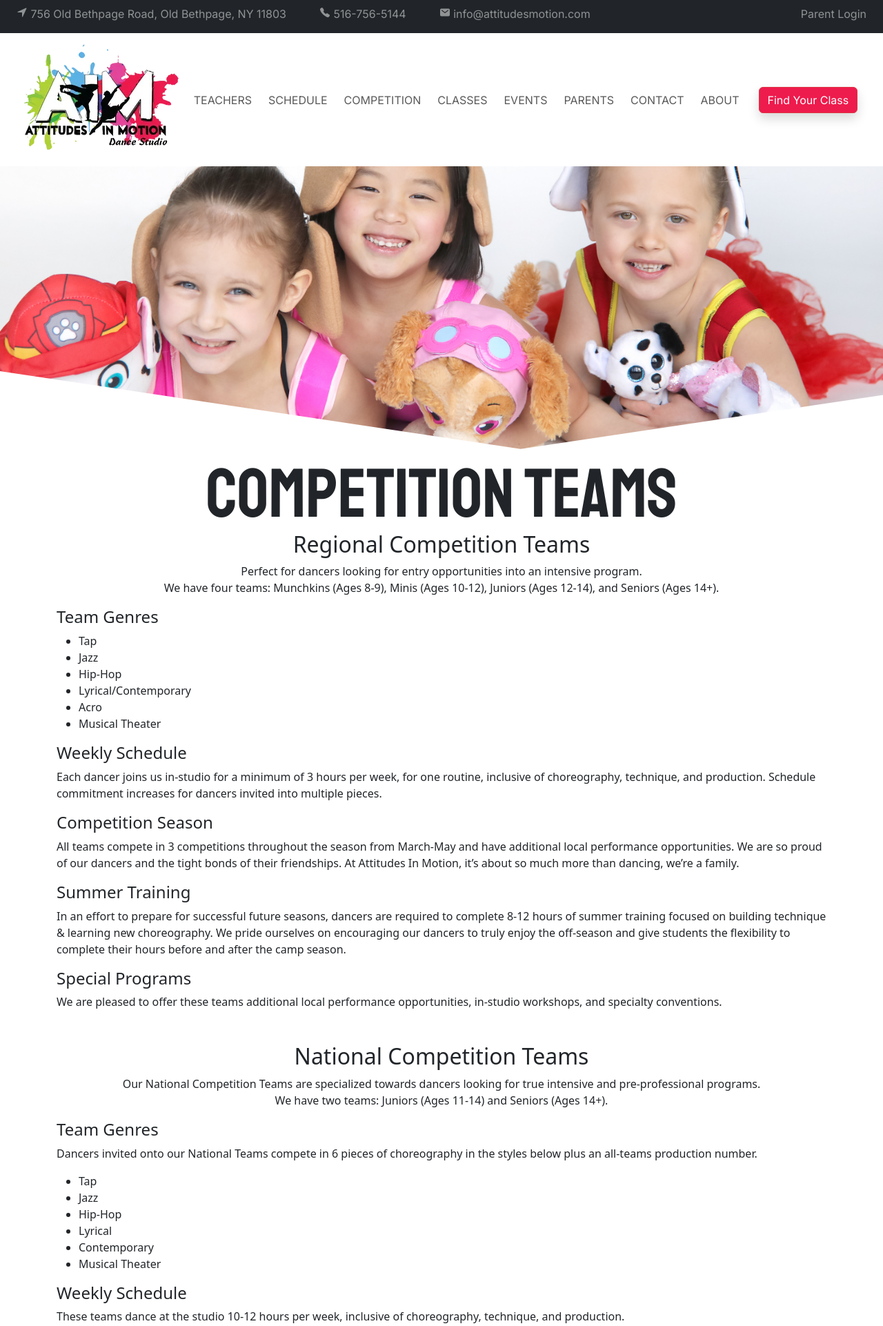
After one commit to denliedesign/attitudes, a Laravel app: page /competition-team in a window 1280 px wide. The commit adds this page. Shown: the top 1922 px of the page at 69% size. Run offline with Laravel 10, Linux system fonts and the light colour scheme; some libraries are stand-ins or nearby versions.

Commit message:
comp page

```diff
--- a/resources/views/_nav.blade.php
+++ b/resources/views/_nav.blade.php
@@ -46,7 +46,7 @@
 {{--                <li class="nav-item mx-1 text-uppercase"><a class="nav-link" href="#footer">contact</a></li>--}}
                 <li class="nav-item mx-1 text-uppercase"><a class="nav-link" href="/teachers">Teachers</a></li>
                 <li class="nav-item mx-1 text-uppercase"><a class="nav-link" href="/schedule">Schedule</a></li>
-                <li class="nav-item mx-1 text-uppercase"><a class="nav-link" href="/">Competition</a></li>
+                <li class="nav-item mx-1 text-uppercase"><a class="nav-link" href="/competition-team">Competition</a></li>
                 <li class="nav-item mx-1 text-uppercase"><a class="nav-link" href="/classes">Classes</a></li>
                 <li class="nav-item mx-1 text-uppercase"><a class="nav-link" href="/">Events</a></li>
                 <li class="nav-item mx-1 text-uppercase"><a class="nav-link" href="/">Parents</a></li>
--- /dev/null
+++ b/resources/views/competition-team.blade.php
@@ -0,0 +1,85 @@
+@extends('layouts.app')
+@section('content')
+
+    <div class="banner-wrap d-none d-md-block" style="position: relative;">
+        <div class="banner"></div>
+        <div class="custom-shape-divider-bottom-1663856745">
+            <svg data-name="Layer 1" xmlns="http://www.w3.org/2000/svg" viewBox="0 0 1200 120" preserveAspectRatio="none">
+                <path d="M598.97 114.72L0 0 0 120 1200 120 1200 0 598.97 114.72z" class="shape-fill"></path>
+            </svg>
+        </div>
+    </div>
+
+    <div class="bg-white">
+        <div class="container pb-5 pt-3">
+            <h3 class="font-staat text-center" style="font-size: 100px; line-height: 0.9em;">Competition Teams</h3>
+            <h2 class="text-center">Regional Competition Teams</h2>
+            <p class="text-center">
+                Perfect for dancers looking for entry opportunities into an intensive program.
+                <br>We have four teams: Munchkins (Ages 8-9), Minis (Ages 10-12), Juniors (Ages 12-14), and Seniors (Ages 14+).
+            </p>
+
+            <h4>Team Genres</h4>
+            <ul>
+                <li>Tap</li>
+                <li>Jazz</li>
+                <li>Hip-Hop</li>
+                <li>Lyrical/Contemporary</li>
+                <li>Acro</li>
+                <li>Musical Theater</li>
+            </ul>
+
+            <h4>Weekly Schedule</h4>
+            <p>Each dancer joins us in-studio for a minimum of 3 hours per week, for one routine, inclusive of choreography, technique, and production. Schedule commitment increases for dancers invited into multiple pieces.</p>
+
+            <h4>Competition Season</h4>
+            <p>All teams compete in 3 competitions throughout the season from March-May and have additional local performance opportunities. We are so proud of our dancers and the tight bonds of their friendships. At Attitudes In Motion, it’s about so much more than dancing, we’re a family.</p>
+
+            <h4>Summer Training</h4>
+            <p>In an effort to prepare for successful future seasons, dancers are required to complete 8-12 hours of summer training focused on building technique & learning new choreography. We pride ourselves on encouraging our dancers to truly enjoy the off-season and give students the flexibility to complete their hours before and after the camp season.</p>
+
+            <h4>Special Programs</h4>
+            <p>We are pleased to offer these teams additional local performance opportunities, in-studio workshops, and specialty conventions.</p>
+
+            <h2 class="text-center mt-5">National Competition Teams</h2>
+            <p class="text-center">
+                Our National Competition Teams are specialized towards dancers looking for true intensive and pre-professional programs.
+                <br>We have two teams: Juniors (Ages 11-14) and Seniors (Ages 14+).
+            </p>
+
+            <h4>Team Genres</h4>
+            <p>
+                Dancers invited onto our National Teams compete in 6 pieces of choreography in the styles below plus an all-teams production number.
+            </p>
+            <ul>
+                <li>Tap</li>
+                <li>Jazz</li>
+                <li>Hip-Hop</li>
+                <li>Lyrical</li>
+                <li>Contemporary</li>
+                <li>Musical Theater</li>
+            </ul>
+
+            <h4>Weekly Schedule</h4>
+            <p>These teams dance at the studio 10-12 hours per week, inclusive of choreography, technique, and production.</p>
+
+            <h4>Competition Season</h4>
+            <p>All teams compete in 3 competitions throughout the season from March to May and have additional local performance opportunities. We are so proud of our dancers and the tight bonds of their friendships. At Attitudes In Motion, it’s about so much more than dancing; we're a family.</p>
+
+            <h4>Summer Training</h4>
+            <p>In an effort to prepare for successful future seasons, dancers are required to complete 8-12 hours of summer training focused on building technique and learning new choreography. We pride ourselves on encouraging our dancers to truly enjoy the off-season and give students the flexibility to complete their hours before and after the camp season.</p>
+
+            <h4>Special Programs</h4>
+            <ul>
+                <li>Additional local performance opportunities</li>
+                <li>In-studio workshops</li>
+                <li>Specialty conventions</li>
+                <li>Spotlight guest classes featuring nationally recognized choreographers</li>
+                <li>Examples: Theresa Stone (SYTYCD), Meg Alfonso (SYTYCD), and Carlo Neto (Broadway Dance Center)</li>
+            </ul>
+
+
+        </div>
+    </div>
+
+@endsection
--- a/routes/web.php
+++ b/routes/web.php
@@ -29,6 +29,9 @@
 Route::get('/classes', function () {
     return view('/classes');
 });
+Route::get('/competition-team', function () {
+    return view('/competition-team');
+});
 
 Route::get('/dashboard', function () {
     return view('dashboard');
```
